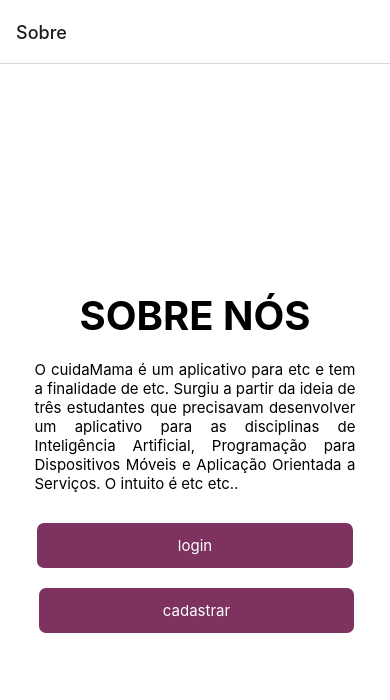
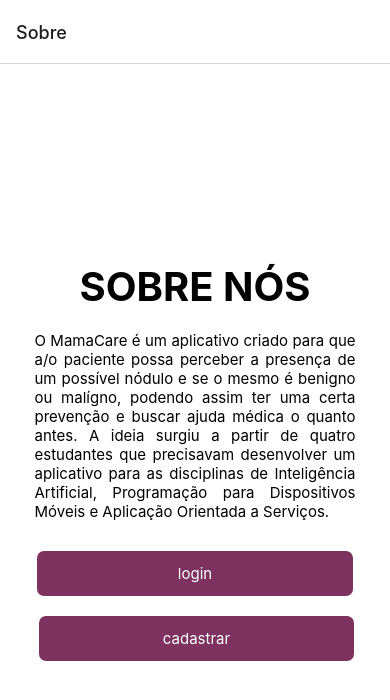
Before and after one commit to lucasfrancaa/Projeto-Mobile, a React Native app: screen /Sobre in a window 390 px wide. Shown: the top 700 px of the page. Built offline with nearby package versions, Linux system fonts and the light colour scheme.

Commit message:
alteração na tela sobre

```diff
--- a/app.json
+++ b/app.json
@@ -31,6 +31,6 @@
         "projectId": "f3fec10a-6fc7-4720-9933-17690ab61549"
       }
     },
-    "owner": "izabellyssb"
+    "owner": "lucas.franca"
   }
 }
--- a/screens/Sobre.js
+++ b/screens/Sobre.js
@@ -15,11 +15,13 @@
       <KeyboardAvoidingView style={styles.background}>
       <View style={styles.container}>
       <Text style={styles.titulo}>SOBRE NÓS</Text>
-      <Text style={styles.texto}>O cuidaMama é um aplicativo para etc e tem
-      a finalidade de etc. Surgiu a partir da ideia de três estudantes
+      <Text style={styles.texto}>O MamaCare é um aplicativo criado para que a/o paciente
+      possa perceber a presença de um possível nódulo e se o mesmo é benigno ou malígno,
+      podendo assim ter uma certa prevenção e buscar ajuda médica o quanto antes.
+      A ideia surgiu a partir de quatro estudantes
       que precisavam desenvolver um aplicativo para as disciplinas de
       Inteligência Artificial, Programação para Dispositivos Móveis e
-      Aplicação Orientada a Serviços. O intuito é etc etc.. </Text>
+      Aplicação Orientada a Serviços.</Text>
 
       <Pressable style={styles.botaoEntrar} onPress={() => navigation.navigate('Login')}>
             <Text style={styles.textoBotaoEntrarOuCadastrar}>login</Text>
```
